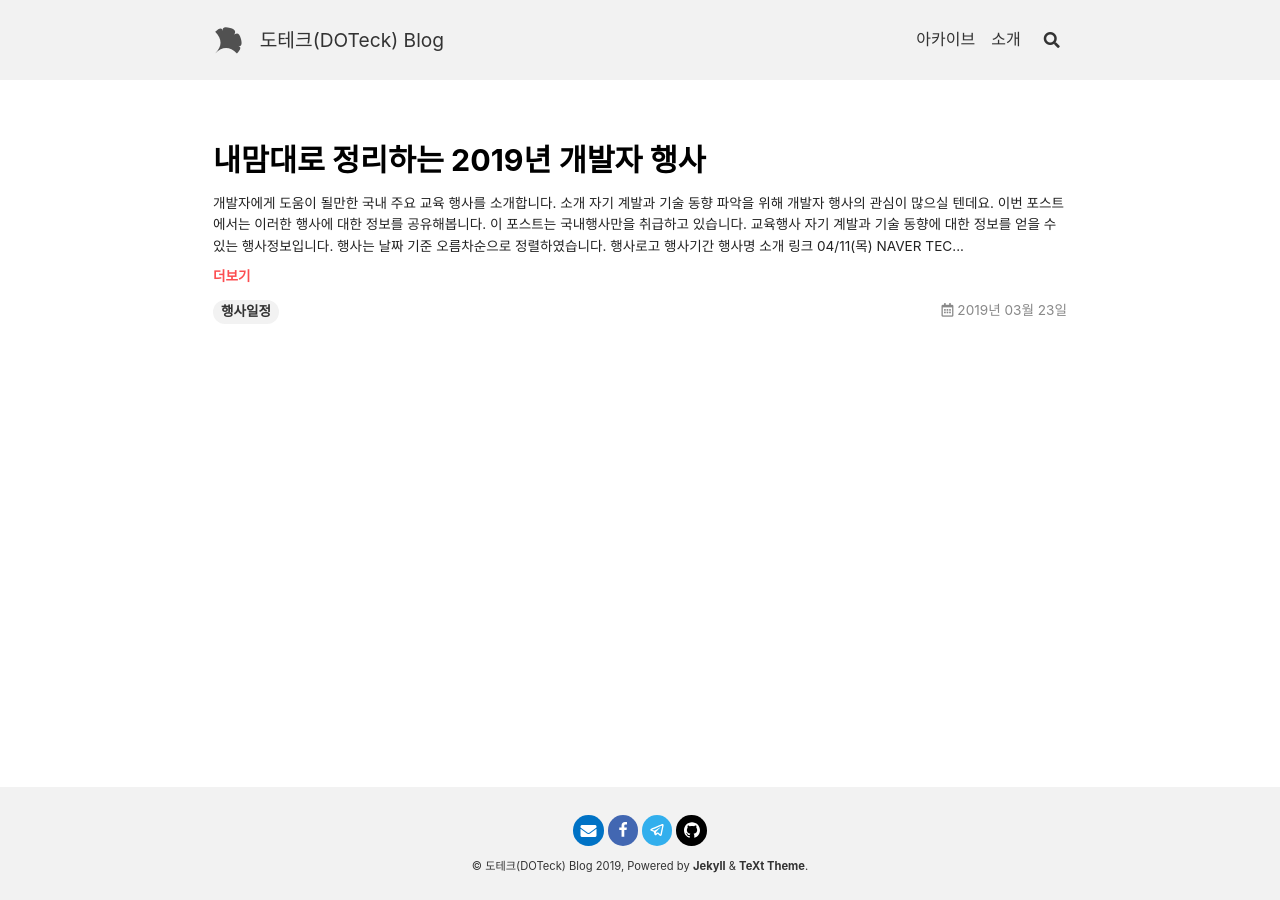
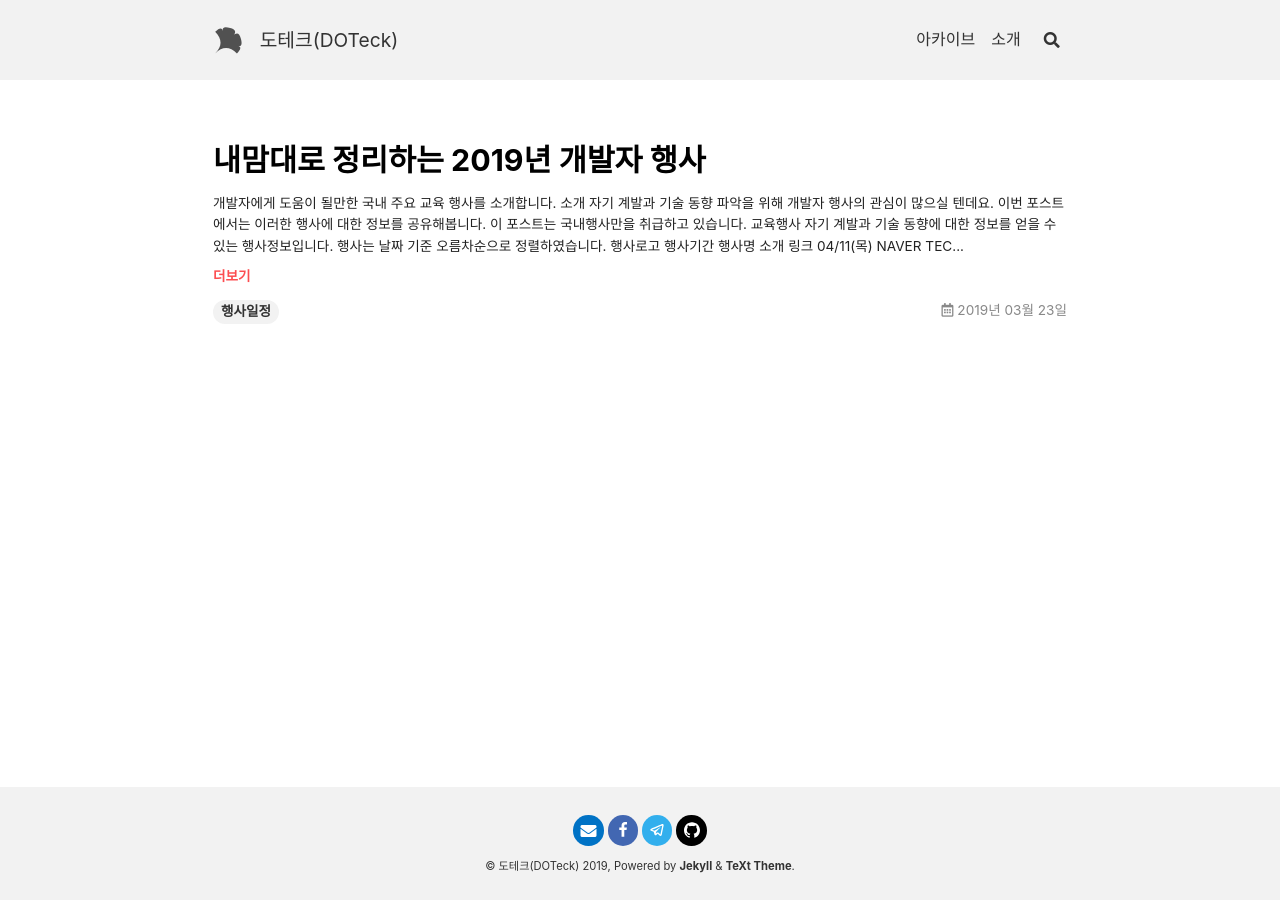
Before and after one commit to DOCHIS/dochis.github.io, a Jekyll site: the page built from index.html, in a window 1280 px wide. Built offline with Jekyll 4.4.1, drawn with Linux system fonts in a browser that asks for light colours; nearby versions of some CDN libraries; the list of posts is cut into pages by our own code.

Commit message:
Update _config.yml

```diff
--- a/_config.yml
+++ b/_config.yml
@@ -20,7 +20,7 @@ text_skin: default # "default" (default), "dark", "forest", "ocean", "chocolate"
 highlight_theme: default # "default" (default), "tomorrow", "tomorrow-night", "tomorrow-night-eighties", "tomorrow-night-blue", "tomorrow-night-bright"
 url     : https://blog.dochis.net
 baseurl : /
-title   : 도테크(DOTeck) Blog
+title   : 도테크(DOTeck)
 description: > # this means to ignore newlines until "Language & timezone"
   아직까지 갈피를 잡지 못한 무생각한 블로그입니다.
 
```
